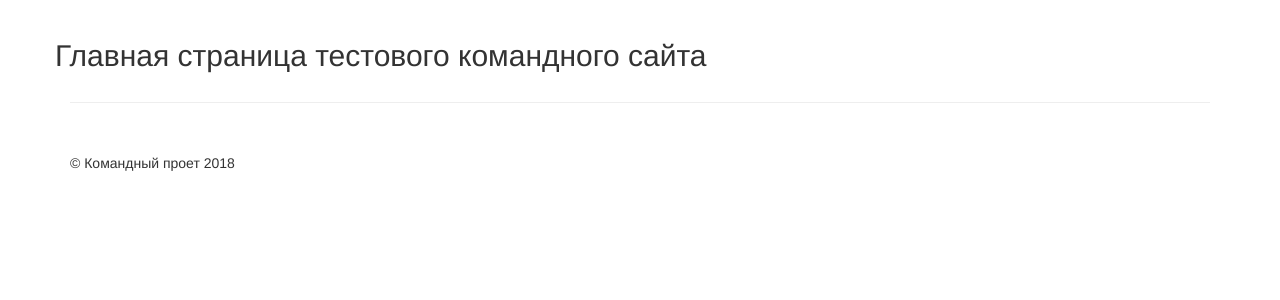
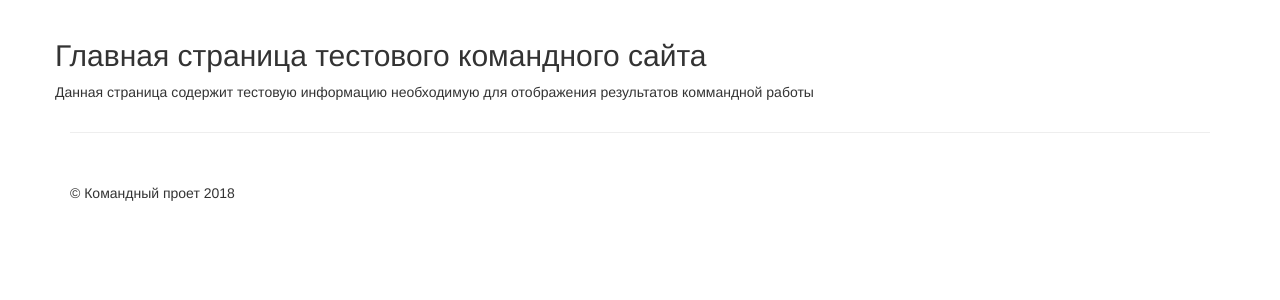
Before and after one commit to MorozVladimir/test_team_progect, a PHP site: page / in a window 1280 px wide. Shown: the part 51-351 px from the top of the page. Run offline with PHP 8.4, Linux system fonts and the light colour scheme; some libraries are stand-ins or nearby versions.

Commit message:
Edit main page

```diff
--- a/pages/main.php
+++ b/pages/main.php
@@ -4,5 +4,6 @@
 ?>
 <div class="row row-offcanvas row-offcanvas-right">
         <h2>Главная страница тестового командного сайта</h2>
+        <p>Данная страница содержит тестовую информацию необходимую для отображения результатов коммандной работы</p>
       </div><!--/row-->
 <?php }?>
```
